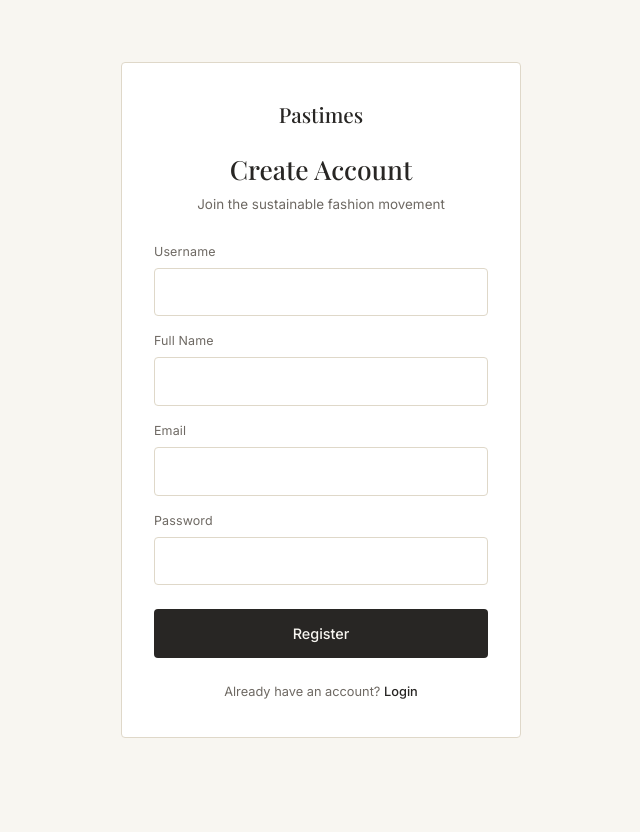
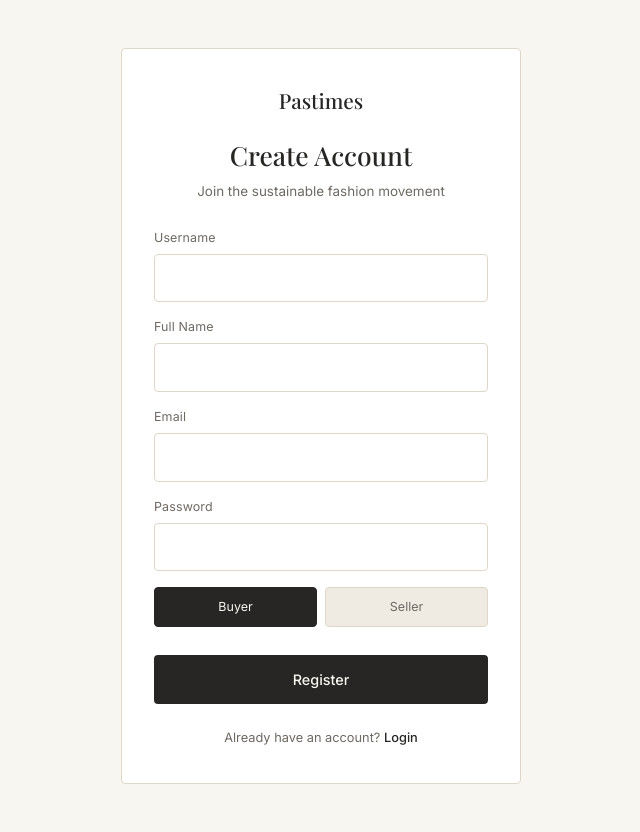
Before and after one commit to RtCzee/Pastimes_Clothing-, a PHP site: page /register.php in a window 1280 px wide. Shown: the whole page, without its empty margins (319-959 px from the left). Before the commit the page ends 738 px from the top, so only its background shows below. Run offline with PHP 8.4, Linux system fonts and the light colour scheme.

Commit message:
added the roles button and the admin the approve or decline

```diff
--- a/data/createTable.php
+++ b/data/createTable.php
@@ -20,7 +20,8 @@ CREATE TABLE tblUser (
     fullName VARCHAR(100),
     email VARCHAR(100) UNIQUE,
     password VARCHAR(255),
-    status ENUM('pending','active','declined') DEFAULT 'pending'
+    status ENUM('pending','approved','declined') DEFAULT 'pending',
+    role ENUM('buyer','seller') DEFAULT 'buyer'
 )
 ");
 
--- a/register.php
+++ b/register.php
@@ -7,13 +7,15 @@ if ($_SERVER["REQUEST_METHOD"] == "POST") {
     $fullname = $_POST['fullname'];
     $email = $_POST['email'];
     $password = password_hash($_POST['password'], PASSWORD_DEFAULT);
+    $role = $_POST['role']; // get selected role
+
 
     $stmt = $conn->prepare("
-        INSERT INTO tblUser (username, fullName, email, password, status)
-        VALUES (?, ?, ?, ?, 'pending')
+        INSERT INTO tblUser (username, fullName, email, password, role, status)
+        VALUES (?, ?, ?, ?, ?, 'pending')
     ");
 
-    $stmt->bind_param("ssss", $username, $fullname, $email, $password);
+    $stmt->bind_param("sssss", $username, $fullname, $email, $password, $role);
     $stmt->execute();
 
     $message = "Account created. Waiting for admin approval.";
@@ -54,6 +56,18 @@ if ($_SERVER["REQUEST_METHOD"] == "POST") {
         <input class="form-input" name="password" type="password" required>
       </div>
 
+      <div class="role-row">
+      <div class="role-opt">
+      <input type="radio" name="role" value="buyer" id="buyer" checked>
+    <label for="buyer">Buyer</label>
+     </div>
+
+  <div class="role-opt">
+    <input type="radio" name="role" value="seller" id="seller">
+    <label for="seller">Seller</label>
+  </div>
+ </div>
+
       <button class="auth-btn" type="submit">Register</button>
 
     </form>
```
Also changed, not shown: adminDashboard.php (+12 -3 lines), login.php (+8 -2 lines).
